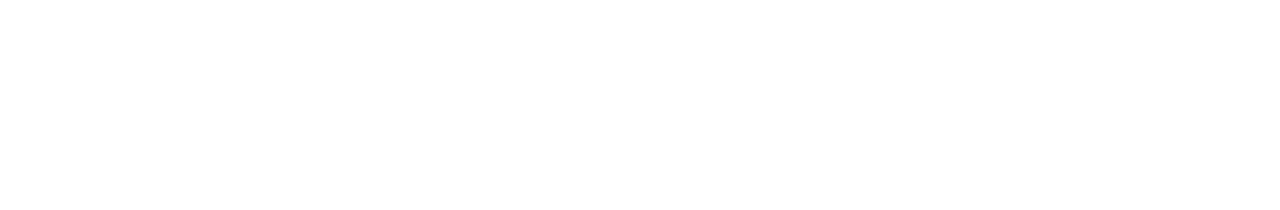
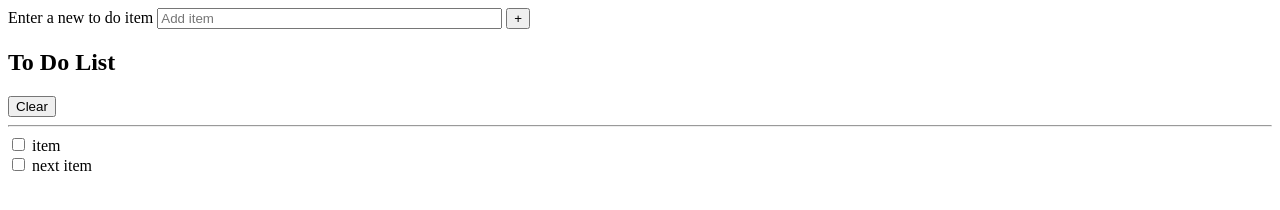
Before and after one commit to Quiatus/prj-todoList, a plain HTML site: page index.html in a window 1280 px wide. Drawn offline with Linux system fonts and the light colour scheme.

Commit message:
add html

```diff
--- a/index.html
+++ b/index.html
@@ -3,9 +3,35 @@
 <head>
     <meta charset="UTF-8">
     <meta name="viewport" content="width=device-width, initial-scale=1.0">
-    <title>To-Do List</title>
+    <title>To Do List</title>
 </head>
 <body>
+    <main>
+        <section class="newItemEntry">
+            <form action="" id="itemEntryForm">
+                <label for="newItem">Enter a new to do item</label>
+                <input type="text" id="newItem" size="40" autocomplete="off" placeholder="Add item" tabindex="0" />
+                <button id="addItem" class="button" title="Add new item" aria-label="Add new item to list" tabindex="0">+</button>
+            </form>
+        </section>
 
+        <section class="listContainer">
+            <div class="listTitle">
+                <h1>To Do List</h1>
+                <button id="clearItems" class="button" title="Clear the list" aria-label="Remove all items from the list" tabindex="0">Clear</button>
+            </div>
+            <hr>
+            <div id="listItems">
+                <div class="item">
+                    <input type="checkbox" id="1" tabindex="0">
+                    <label for="1">item</label>
+                </div>
+                <div class="item">
+                    <input type="checkbox" id="2" tabindex="0">
+                    <label for="2">next item</label>
+                </div>
+            </div>
+        </section>
+    </main>
 </body>
 </html>
```
